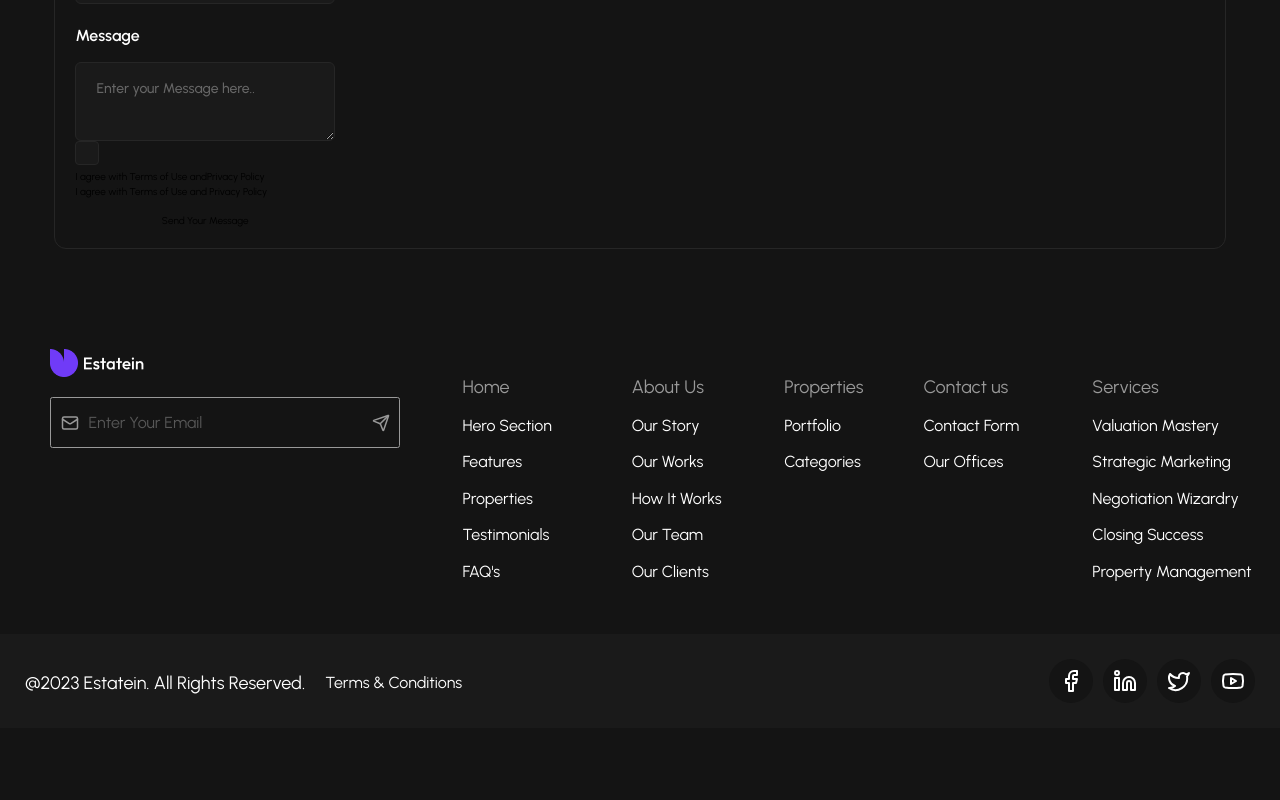
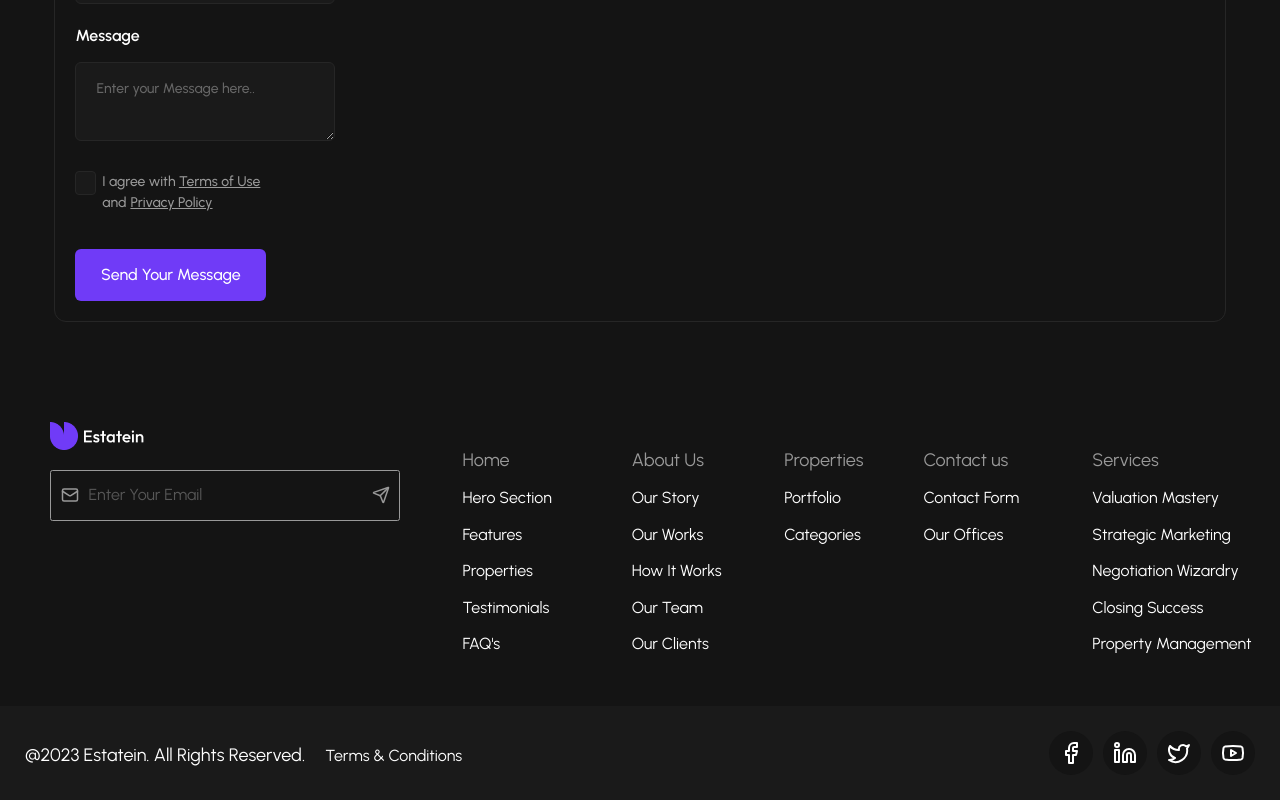
Before and after one commit to beqa200/real-estate-collab, a React (Vite) app: page /contact in a window 1280 px wide. Shown: the part 1703-2503 px from the top of the page. Before the commit the page ends 2431 px from the top, so only its background shows below. Built offline with nearby package versions, Linux system fonts and the light colour scheme.

Commit message:
style the entire form

```diff
--- a/src/components/contact/Connect.tsx
+++ b/src/components/contact/Connect.tsx
@@ -110,15 +110,16 @@ const Connect: React.FC = () => {
         </div>
 
         <div className="input-container">
-          <div>
-            <input type="checkbox" />
-            <p>
-              I agree with <span>Terms of Use</span> and
-              <span>Privacy Policy</span>
+          <div className="flex gap-[0.6rem] mt-[3rem]">
+            <input type="checkbox" name="privacy-police2" />
+            <p className="text-[1.4rem] font-medium leading-[1.5] text-[#999]">
+              I agree with <span className="underline">Terms of Use</span> and
+              <span className="underline ml-[0.4rem]">Privacy Policy</span>
             </p>
-            I agree with Terms of Use and Privacy Policy
           </div>
-          <button type="submit">Send Your Message</button>
+          <button type="submit" className="send-btn">
+            Send Your Message
+          </button>
         </div>
       </form>
     </div>
--- a/src/components/properties/SendMsg.tsx
+++ b/src/components/properties/SendMsg.tsx
@@ -191,13 +191,7 @@ const SendMsg: React.FC<{ stars: string }> = ({ stars }) => {
               <span className="underline ml-[0.4rem]">Privacy Policy</span>
             </p>
           </div>
-          <button
-            className="w-full h-[5.2rem] rounded-[6px] bg-[#703bf7]
-                      text-[1.4rem] font-medium leading-[1.71] text-white mt-[2.15rem]
-                      tablet:w-[19.1rem] tablet:text-[1.6rem]"
-          >
-            Send Your Message
-          </button>
+          <button className="send-btn">Send Your Message</button>
         </div>
       </form>
     </div>
--- a/src/index.css
+++ b/src/index.css
@@ -241,4 +241,10 @@ body {
     .connect-input {
         @apply h-[5.2rem] py-[1.6rem] pl-[2rem] rounded-[6px] bg-[#1a1a1a] border-1 border-[#262626]
     }
+
+    .send-btn {
+        @apply w-full h-[5.2rem] rounded-[6px] bg-[#703bf7]
+        text-[1.4rem] font-medium leading-[1.71] text-white mt-[2.15rem]
+        tablet:w-[19.1rem] tablet:text-[1.6rem]
+    }
 }
```
